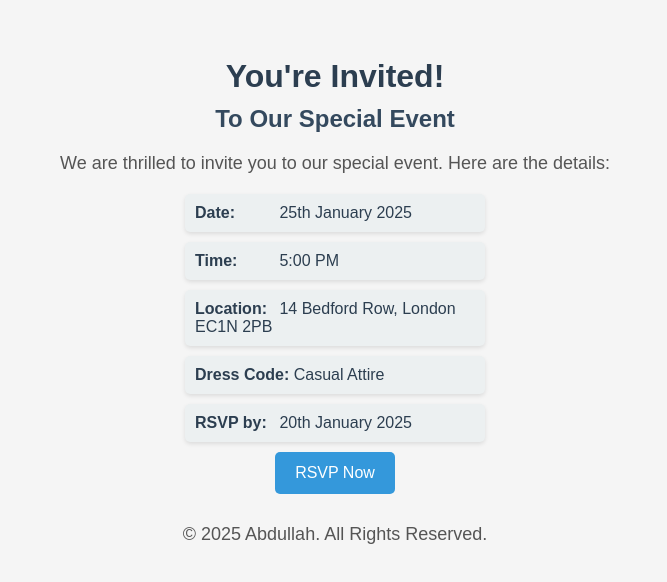
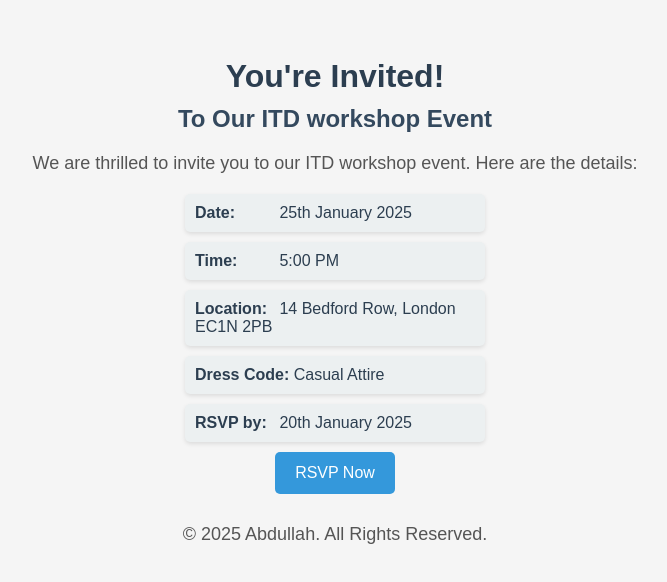
Before and after one commit to AbdullahBt83/AbdullahBt83.github.io, a plain HTML site: page index.html in a window 1280 px wide. Shown: the whole page, without its empty margins (305-972 px from the left). Drawn offline with Linux system fonts and the light colour scheme.

Commit message:
Update index.html

```diff
--- a/index.html
+++ b/index.html
@@ -76,9 +76,9 @@
 </head>
 <body>
     <h1>You're Invited!</h1>
-    <h2>To Our Special Event</h2>
+    <h2>To Our ITD workshop Event</h2>
 
-    <p>We are thrilled to invite you to our special event. Here are the details:</p>
+    <p>We are thrilled to invite you to our ITD workshop event. Here are the details:</p>
 
     <ul>
         <li><strong>Date:</strong> 25th January 2025</li>
```
